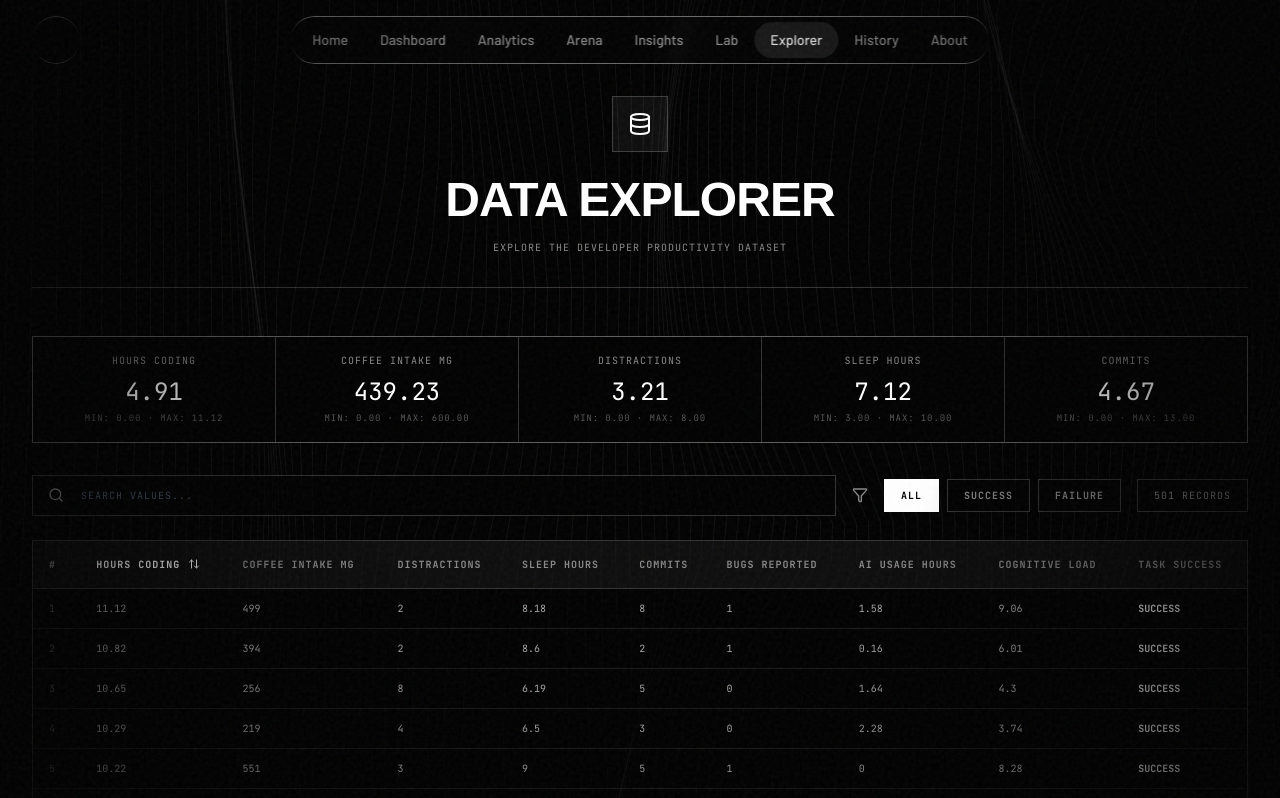
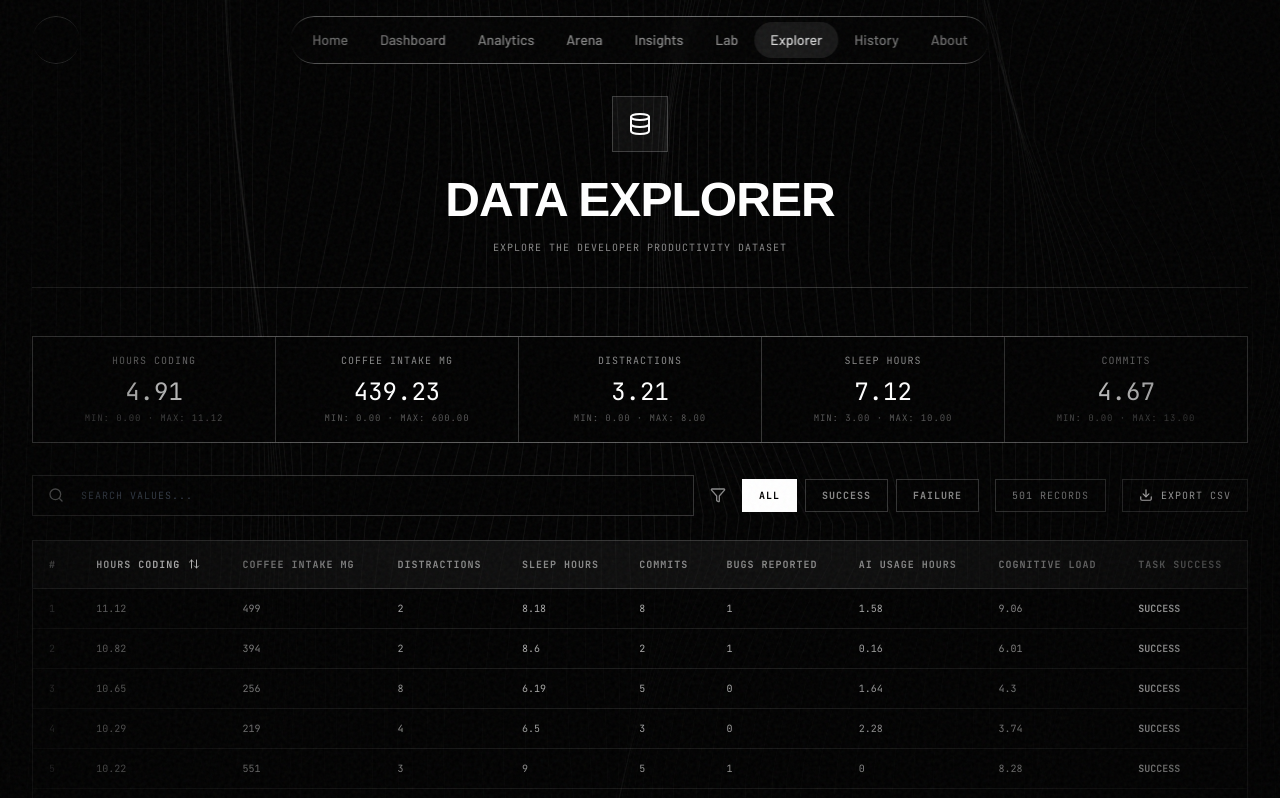
Before and after one commit to COZYkrish/DEVPULSE-AI-CINEMATIC-ML-PRODUCTIVITY-PLATFORM, a React (Vite) app: page /data-explorer in a window 1280 px wide. Shown: the top 798 px of the page. Built offline with nearby package versions, Linux system fonts and the light colour scheme.

Commit message:
Export JSON and Export CSV buttons inside your History tab

```diff
--- a/src/routes/DataExplorer/DataExplorerPage.tsx
+++ b/src/routes/DataExplorer/DataExplorerPage.tsx
@@ -1,6 +1,6 @@
 import { useState, useMemo, useEffect, useRef } from 'react';
 import { motion, useInView } from 'framer-motion';
-import { Database, Search, Filter, ArrowUpDown, ChevronLeft, ChevronRight } from 'lucide-react';
+import { Database, Search, Filter, ArrowUpDown, ChevronLeft, ChevronRight, Download } from 'lucide-react';
 import Papa from 'papaparse';
 import PageTransition from '@/components/animations/PageTransition';
 import Waves from '@/components/animations/Waves';
@@ -84,6 +84,21 @@ export default function DataExplorerPage() {
     if (sortKey === key) setSortDir(sortDir === 'asc' ? 'desc' : 'asc');
     else { setSortKey(key); setSortDir('desc'); }
     setPage(0);
+  };
+
+  const exportCSV = () => {
+    if (filtered.length === 0) return;
+    const csvRows = [columns.join(',')];
+    filtered.forEach(row => {
+      csvRows.push(columns.map(c => row[c]).join(','));
+    });
+    const blob = new Blob([csvRows.join('\n')], { type: 'text/csv' });
+    const url = URL.createObjectURL(blob);
+    const a = document.createElement('a');
+    a.href = url;
+    a.download = 'devpulse_dataset_filtered.csv';
+    a.click();
+    URL.revokeObjectURL(url);
   };
 
   return (
@@ -170,6 +185,10 @@ export default function DataExplorerPage() {
               <span className="text-[10px] uppercase tracking-widest border border-white/20 bg-black/60 px-4 py-2" style={{ color: '#888888', fontFamily: 'JetBrains Mono' }}>
                 {filtered.length} RECORDS
               </span>
+              <button onClick={exportCSV} className="flex items-center gap-2 px-4 py-2 border border-white/20 text-[10px] uppercase tracking-widest hover:bg-white/10 transition-colors ml-auto"
+                style={{ color: '#FFFFFF', fontFamily: 'JetBrains Mono' }}>
+                <Download className="w-3.5 h-3.5" /> Export CSV
+              </button>
             </div>
           </RevealSection>
 
```
